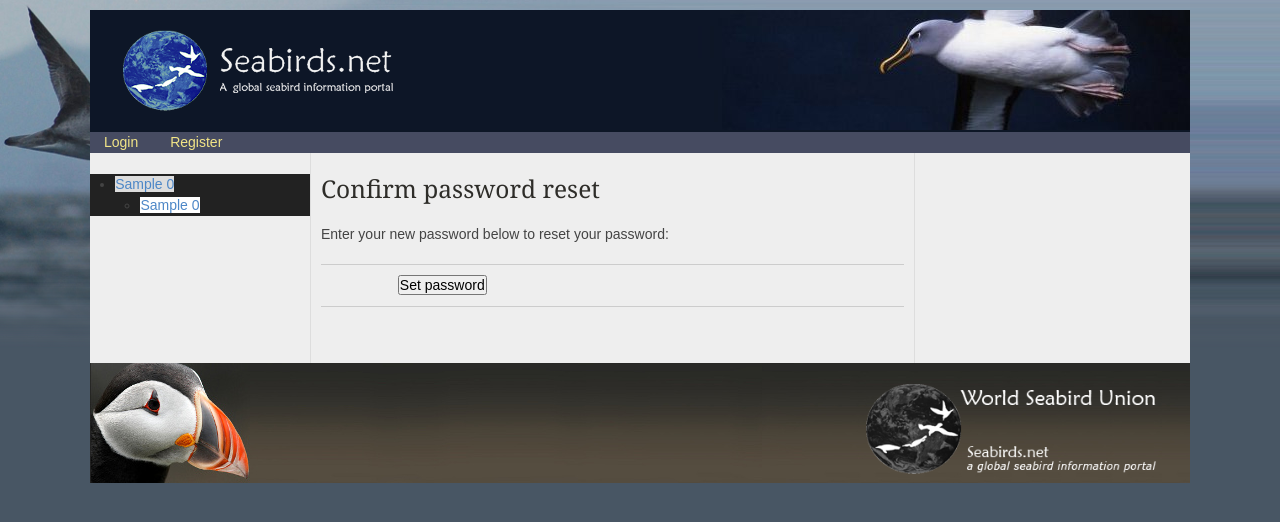
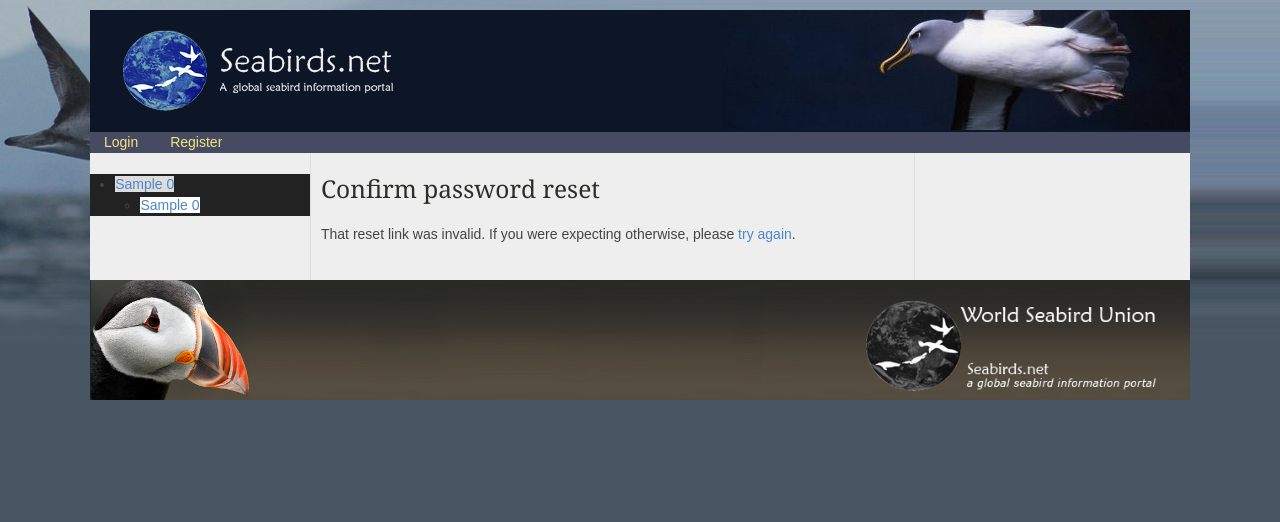
Before and after one commit to dragonfly-science/seabirds.net, a Django app: template seabirds/templates/registration/password_reset_confirm.html in a window 1280 px wide. Shown: the top 522 px of the page. Run offline with Django 3.2, Linux system fonts and the light colour scheme; the template is opened without the code that fills it: most values are stand-ins (such as "Sample title", 1, 10 or a date in 2020); parts of the project's set-up code (start-up, migrations or seed data) failed here and were passed over; some web fonts are replaced.

Commit message:
Show error message if password reset code is wrong

```diff
--- a/seabirds/templates/registration/password_reset_confirm.html
+++ b/seabirds/templates/registration/password_reset_confirm.html
@@ -1,12 +1,16 @@
 {% extends "registration/registration_base.html" %}
 {% block title %}Confirm password reset{% endblock %}
 {% block content %}
-<p> Enter your new password below to reset your password:
+{% if validlink %}
+<p> Enter your new password below to reset your password:</p>
 <form method="post" action="">{% csrf_token %}
 <table>
     {{ form.as_table }}
     <tr><td></ td><td><input type="submit" value="Set password" /></td></tr>
 </table>
 </form>
-</p>
+{% else %}
+<p> That reset link was invalid. If you were expecting otherwise, please
+<a href="{% url auth_password_reset %}">try again</a>.</p>
+{% endif %}
 {% endblock %}
```
